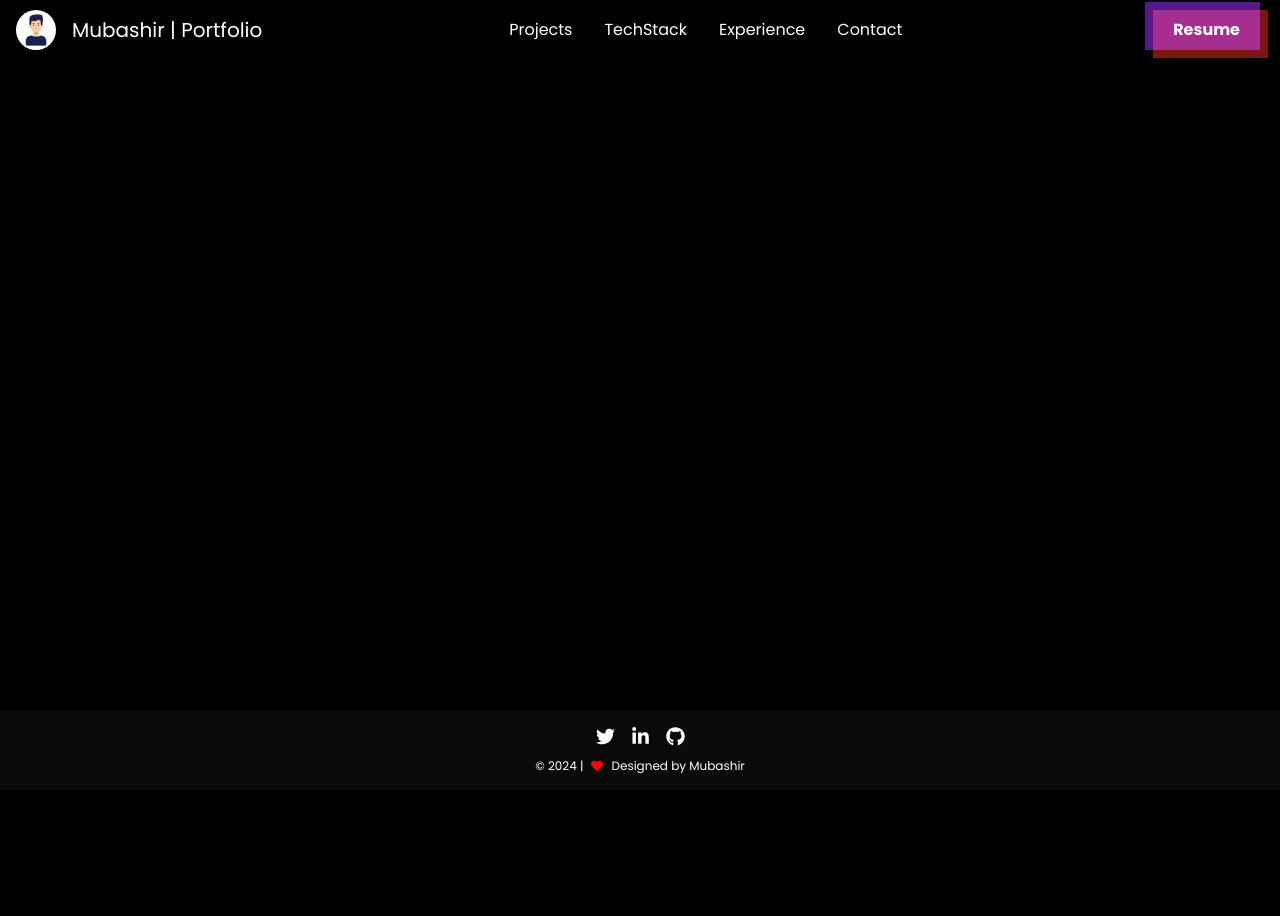
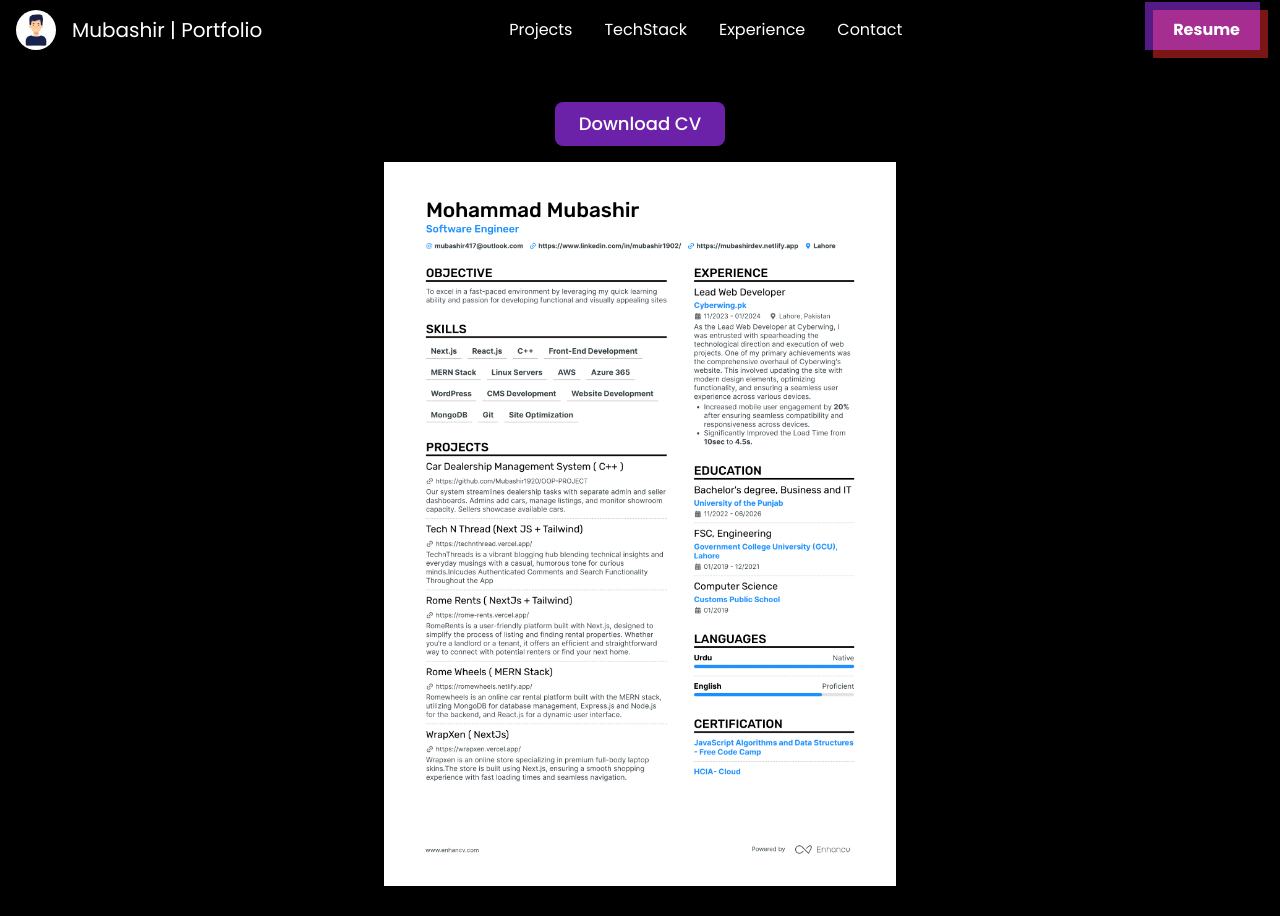
Before and after one commit to Mubashir1920/React-Portfolio, a React (Create React App) app: page /cv in a window 1280 px wide. Shown: the part 10-926 px from the top of the page. Before the commit the page ends 800 px from the top, so only its background shows below. Built offline with nearby package versions, Linux system fonts and the light colour scheme.

Commit message:
Added New CV

```diff
--- a/src/App.jsx
+++ b/src/App.jsx
@@ -9,6 +9,7 @@ import Projects from './Pages/Projects';
 import Contact from './Pages/Contact';
 import About from './Pages/About';
 import Resume from './Pages/Resume';
+import CV from './components/CV';
 function App() {
   const location = useLocation();
 
@@ -24,6 +25,7 @@ function App() {
             <Route exact path="/about" element={<About />} />
             <Route exact path="/Contact" element={<Contact />} />
             <Route exact path="/resume" element={<Resume />} />
+            <Route exact path="/cv" element={<CV />} />
           </Routes>
         </AnimatePresence>
       </div>
--- /dev/null
+++ b/src/components/CV.jsx
@@ -0,0 +1,34 @@
+import React from 'react'
+import MubashirPdf from '../MubashirCV.pdf'
+import CvImg from '../assets/cv.png'
+import transition from '../Utilities/transition'
+
+const CV = () => {
+    return (
+        <div className="flex flex-col items-center justify-center min-h-screen bg-black">
+            <a
+                href={MubashirPdf}
+                download={MubashirPdf}
+                className="mt-8 mb-4 px-6 py-2 bg-purple-800 text-white text-lg font-medium rounded-lg hover:bg-purple-700"
+            >
+                Download CV
+            </a>
+            <div className="flex justify-center items-center flex-col mx-3 max-w-full">
+                <img
+                    src={CvImg}
+                    alt="CV"
+                    className="w-full h-auto max-w-lg"
+                />
+            </div>
+            <a
+                href={MubashirPdf}
+                download={MubashirPdf}
+                className="mt-8 mb-4 px-6 py-2 bg-purple-800 text-white text-lg font-medium rounded-lg hover:bg-purple-700"
+            >
+                Download CV
+            </a>
+        </div>
+    )
+}
+
+export default transition(CV)
```
Also changed, not shown: 1 other file (tests, documents, lock files or other folders).
